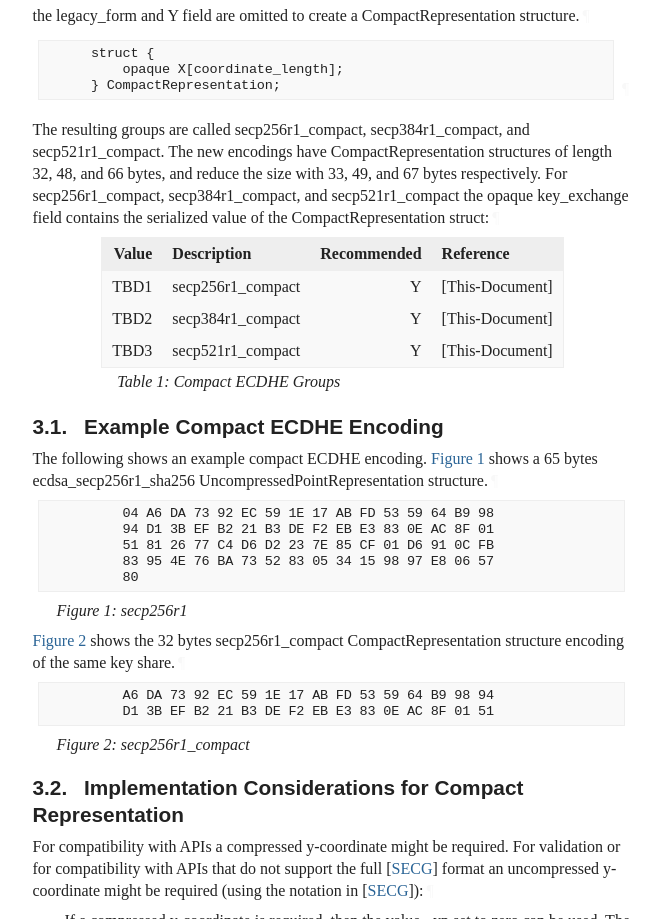
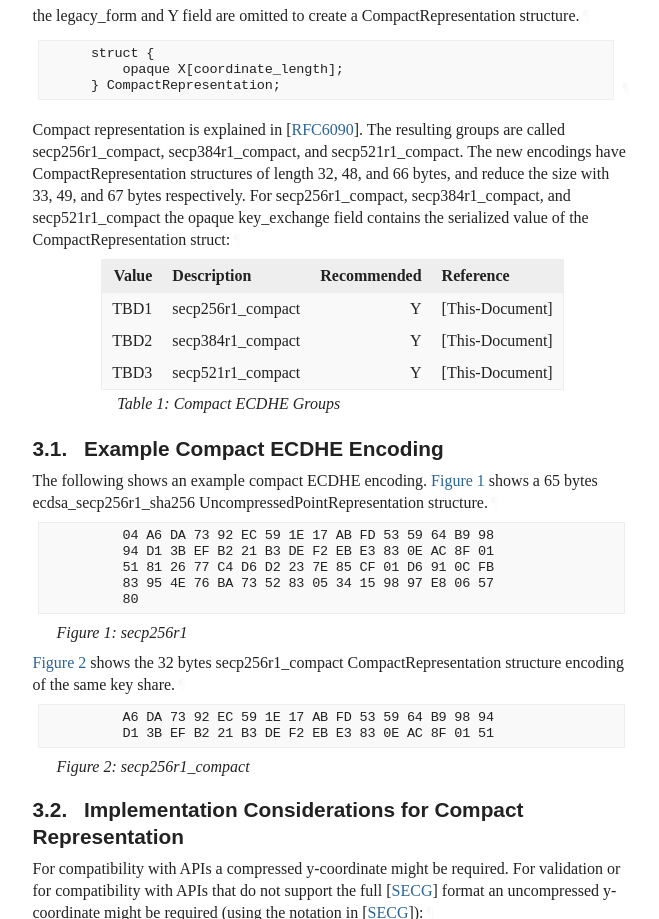
Before and after one commit to emanjon/draft-mattsson-tls-compact-ecc, a plain HTML site: page draft-mattsson-tls-compact-ecc.html in a window 1280 px wide. Shown: the part 1703-2622 px from the top of the page, without its empty margins (92-751 px from the left). Drawn offline with Linux system fonts and the light colour scheme; a web font is replaced by a local one.

Commit message:
Script updating gh-pages from 35ac110. [ci skip]

```diff
--- a/draft-mattsson-tls-compact-ecc.html
+++ b/draft-mattsson-tls-compact-ecc.html
@@ -1234,7 +1234,7 @@ appear in all capitals, as shown here.<a href="#section-2-1" class="pilcrow">¶<
       } CompactRepresentation;
 </pre><a href="#section-3-4" class="pilcrow">¶</a>
 </div>
-<p id="section-3-5">The resulting groups are called secp256r1_compact, secp384r1_compact, and secp521r1_compact. The new encodings have CompactRepresentation structures of length 32, 48, and 66 bytes, and reduce the size with 33, 49, and 67 bytes respectively. For secp256r1_compact, secp384r1_compact, and secp521r1_compact the opaque key_exchange field contains the serialized value of the CompactRepresentation struct:<a href="#section-3-5" class="pilcrow">¶</a></p>
+<p id="section-3-5">Compact representation is explained in <span>[<a href="#RFC6090" class="cite xref">RFC6090</a>]</span>. The resulting groups are called secp256r1_compact, secp384r1_compact, and secp521r1_compact. The new encodings have CompactRepresentation structures of length 32, 48, and 66 bytes, and reduce the size with 33, 49, and 67 bytes respectively. For secp256r1_compact, secp384r1_compact, and secp521r1_compact the opaque key_exchange field contains the serialized value of the CompactRepresentation struct:<a href="#section-3-5" class="pilcrow">¶</a></p>
 <span id="name-compact-ecdhe-groups"></span><div id="ecdhe-table">
 <table class="center" id="table-1">
         <caption>
```
Also changed, not shown: draft-mattsson-tls-compact-ecc.txt.
